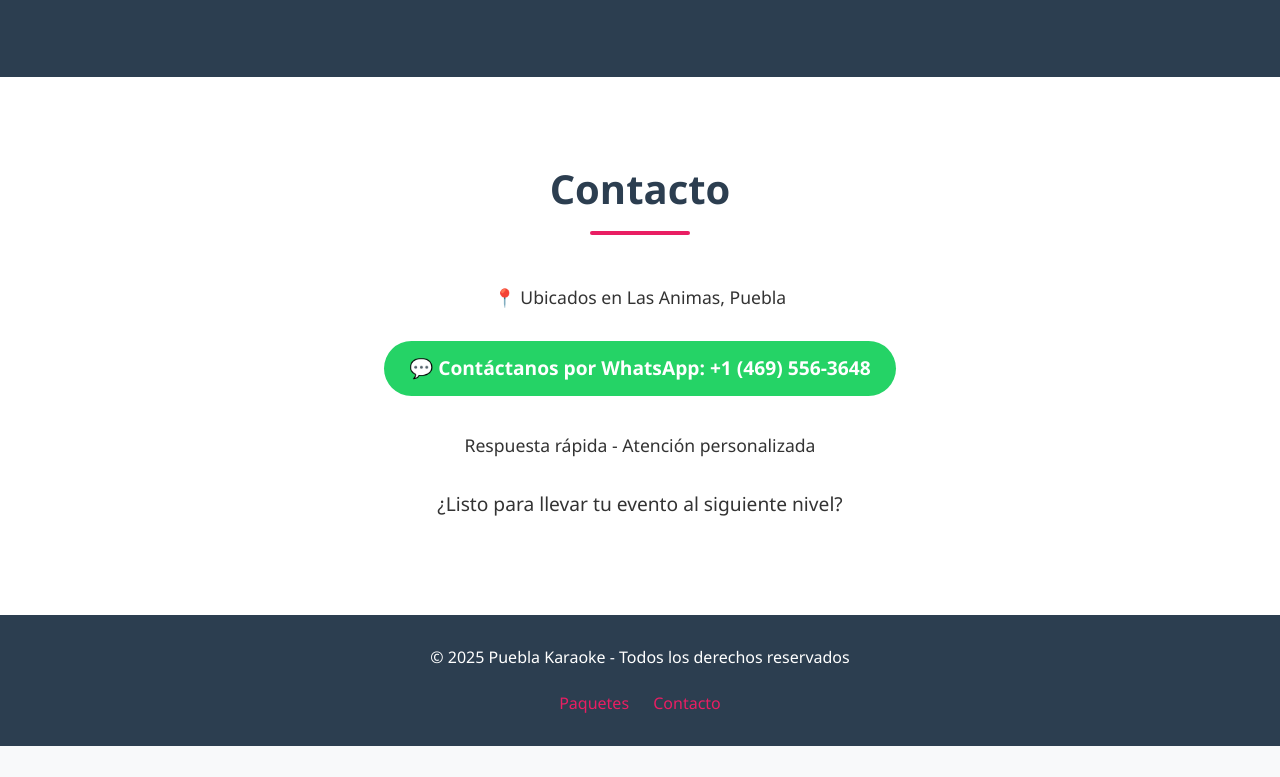
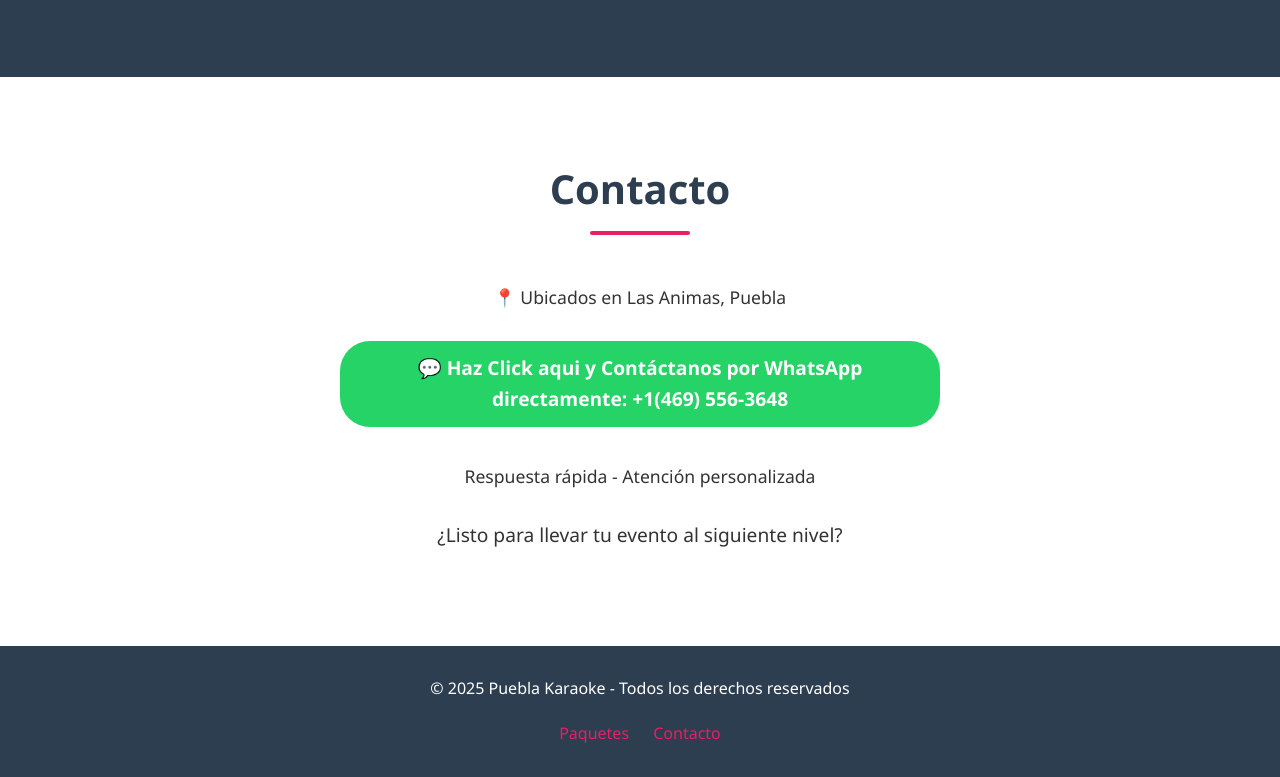
Before and after one commit to pafoxworth123/pueblakaraoke, a plain HTML site: page index.html in a window 1280 px wide. Shown: the part 2860-3637 px from the top of the page. Before the commit the page ends 3606 px from the top, so only its background shows below. Drawn offline with Linux system fonts and the light colour scheme; files whose address does not match are found by name.

Commit message:
Update index.html
updated whatsapp direct contact button & 1800 pricing

```diff
--- a/index.html
+++ b/index.html
@@ -436,7 +436,7 @@
             <div class="contact-info">
                 <p>📍 Ubicados en Las Animas, Puebla</p>
                 <a href="https://wa.me/14695563648?text=Hola%21%20Me%20gustar%C3%ADa%20recibir%20informaci%C3%B3n%20sobre%20sus%20servicios%20de%20karaoke" class="whatsapp-link" target="_blank" style="display: inline-block; background: #25D366; color: white; padding: 12px 25px; border-radius: 30px; text-decoration: none; font-weight: bold; margin: 15px 0; font-size: 1.2rem;">
-                    💬 Contáctanos por WhatsApp: +1 (469) 556-3648
+                    💬 Haz Click aqui y Contáctanos por WhatsApp directamente: +1(469) 556-3648
                 </a>
                 <p style="margin-top: 20px;">Respuesta rápida - Atención personalizada</p>
                 <p style="margin-top: 30px; font-size: 1.2rem;">¿Listo para llevar tu evento al siguiente nivel?</p>
```
